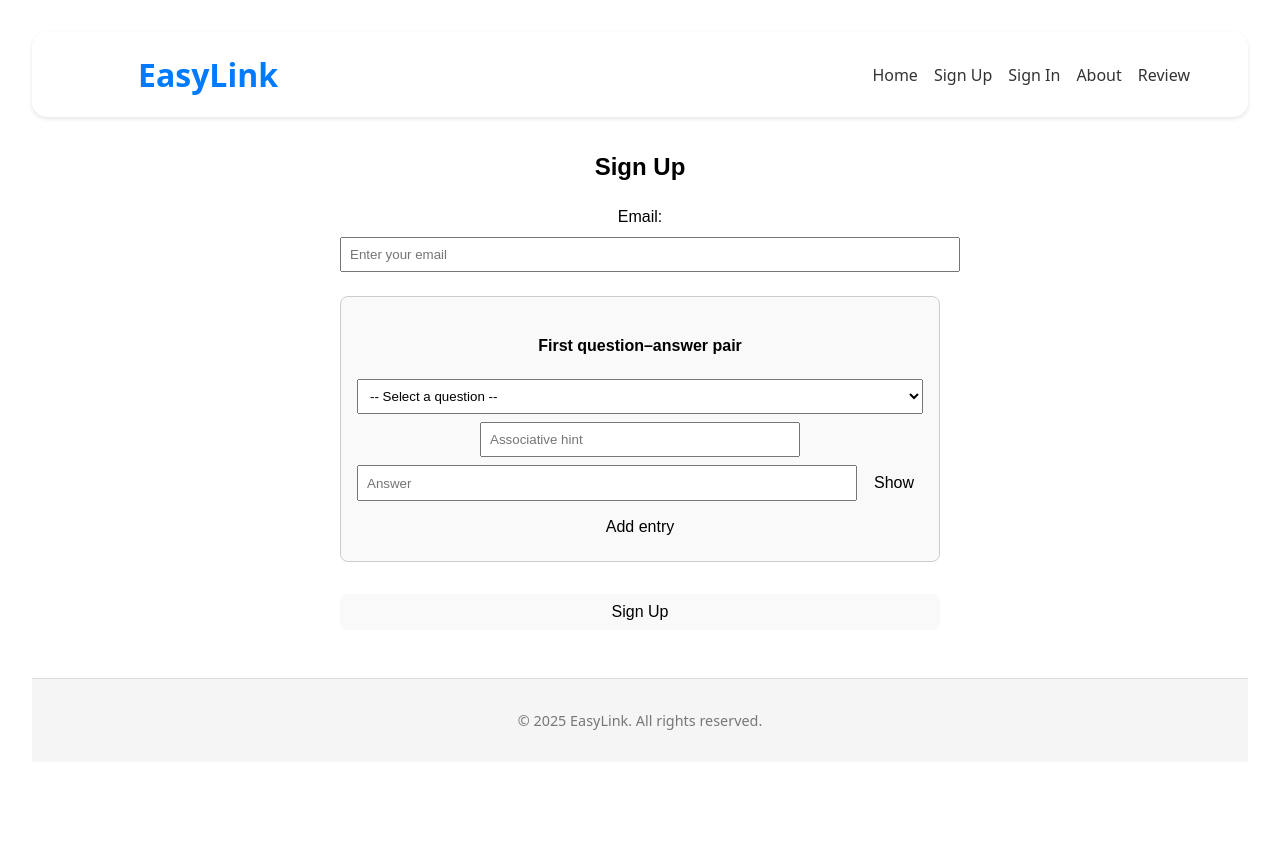
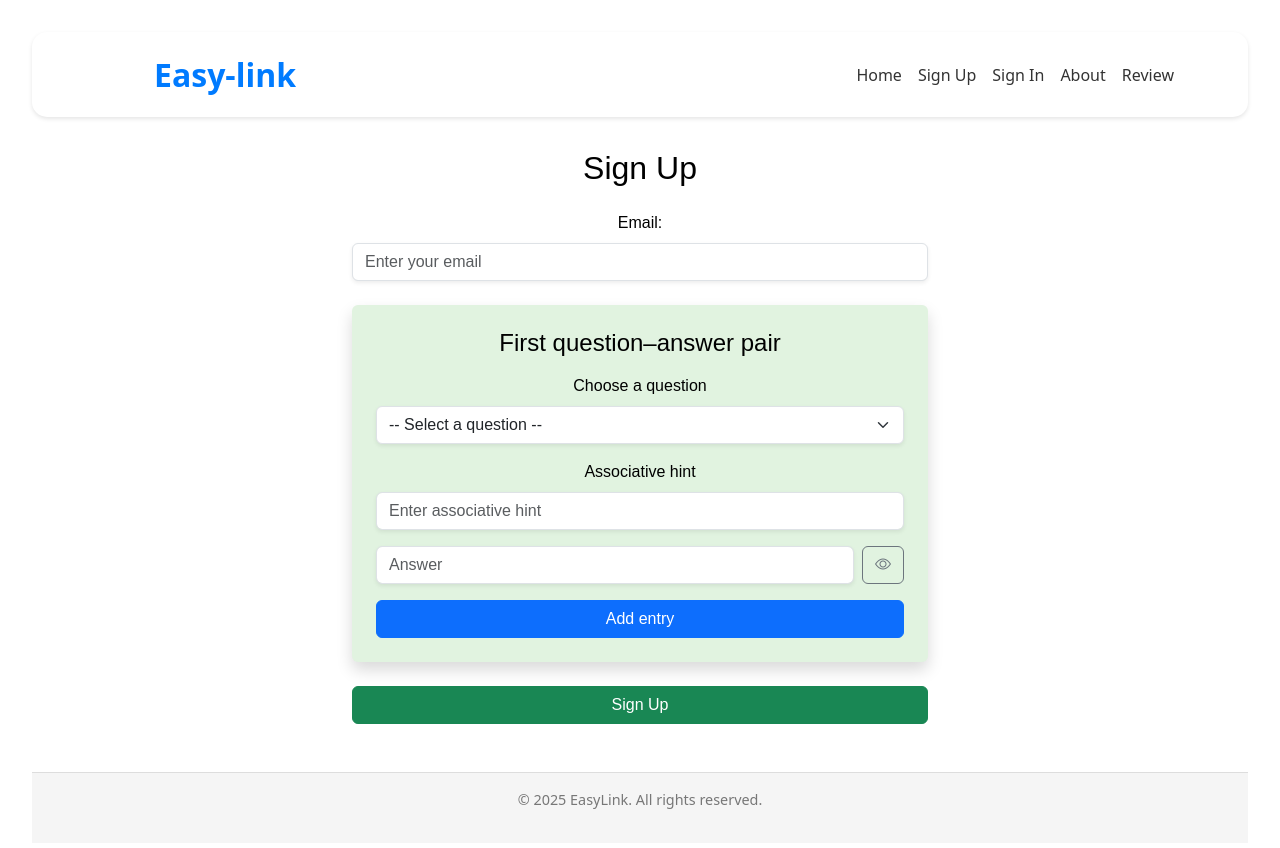
Before and after one commit to BestAltul/easylink-ui, a React (Vite) app in the folder easylink-ui/: page /signup in a window 1280 px wide. Shown: the top 848 px of the page. Before the commit the page ends 800 px from the top, so only its background shows below. Built offline with nearby package versions, Linux system fonts and the light colour scheme.

Commit message:
Profile modified, signUp

```diff
--- a/easylink-ui/package.json
+++ b/easylink-ui/package.json
@@ -10,6 +10,8 @@
     "preview": "vite preview"
   },
   "dependencies": {
+    "bootstrap": "^5.3.5",
+    "bootstrap-icons": "^1.11.3",
     "react": "^19.0.0",
     "react-dom": "^19.0.0",
     "react-router-dom": "^7.5.1"
--- a/easylink-ui/src/components/Header.jsx
+++ b/easylink-ui/src/components/Header.jsx
@@ -6,7 +6,9 @@ function Header() {
   return (
     <header className="header">
       <div className="header__container">
-        <Link to="/" className="logo">EasyLink</Link>
+        <Link to="/" className="logo">
+          Easy-link
+        </Link>
         <nav className="nav">
           <Link to="/">Home</Link>
           <Link to="/signup">Sign Up</Link>
--- a/easylink-ui/src/components/Profile.jsx
+++ b/easylink-ui/src/components/Profile.jsx
@@ -1,10 +1,63 @@
 import React from "react";
 
 export default function Profile() {
+  const handleHoverIn = (e) => {
+    e.currentTarget.style.backgroundColor = "#e9eff5";
+    e.currentTarget.style.boxShadow = "0 10px 20px rgba(0, 0, 0, 0.15)";
+    e.currentTarget.style.transform = "translateY(-5px)";
+  };
+
+  const handleHoverOut = (e) => {
+    e.currentTarget.style.backgroundColor = "#f4f6f9";
+    e.currentTarget.style.boxShadow = "0 .125rem .25rem rgba(0,0,0,.075)";
+    e.currentTarget.style.transform = "translateY(0)";
+  };
+
+  const cards = [
+    {
+      title: "💼 Business",
+      text: "Share your professional profile, work-related info and business vibes.",
+    },
+    {
+      title: "🧍 Personal",
+      text: "Highlight your interests, hobbies, and personal vibe stories.",
+    },
+    {
+      title: "🎯 Other",
+      text: "Store and share everything else — events, projects, creative ideas.",
+    },
+  ];
+
   return (
-    <div style={{ textAlign: "center" }}>
-      <h2>Welcome to your profile!</h2>
-      <p>This is your personal dashboard.</p>
+    <div className="container py-5">
+      <div className="text-center bg-light p-5 rounded shadow mb-5">
+        <h2 className="mb-4">Welcome to your Vibe account!</h2>
+        <p className="lead text-muted">
+          This is your personal dashboard. Manage your interests, hobbies,
+          groups, and communities — and share what matters with others through
+          different types of Vibes.
+        </p>
+      </div>
+
+      <div className="row text-center">
+        {cards.map((card, index) => (
+          <div className="col-md-4 mb-4" key={index}>
+            <div
+              className="rounded p-4 h-100 shadow-sm"
+              style={{
+                backgroundColor: "#f4f6f9",
+                transition: "all 0.3s ease",
+                cursor: "pointer",
+              }}
+              onMouseEnter={handleHoverIn}
+              onMouseLeave={handleHoverOut}
+            >
+              <h5 className="mb-2">{card.title}</h5>
+              <p className="text-muted mb-0">{card.text}</p>
+            </div>
+          </div>
+        ))}
+      </div>
     </div>
   );
 }
--- a/easylink-ui/src/components/SignUp.jsx
+++ b/easylink-ui/src/components/SignUp.jsx
@@ -1,4 +1,6 @@
 import { useState, useEffect } from "react";
+import "bootstrap/dist/css/bootstrap.min.css";
+import "bootstrap-icons/font/bootstrap-icons.css";
 
 function SignUp() {
   const [email, setEmail] = useState("");
@@ -97,41 +99,38 @@ function SignUp() {
   };
 
   return (
-    <section>
-      <h2>Sign Up</h2>
+    <section className="container mt-4">
+      <h2 className="mb-4">Sign Up</h2>
 
-      <div style={{ marginBottom: "1.5rem" }}>
-        <label style={{ display: "block", marginBottom: "0.5rem" }}>
+      <div className="mb-4">
+        <label htmlFor="emailInput" className="form-label">
           Email:
         </label>
         <input
           type="email"
+          id="emailInput"
+          className="form-control rounded shadow-sm"
           value={email}
           onChange={(e) => setEmail(e.target.value)}
           placeholder="Enter your email"
-          style={{ width: "100%", padding: "0.5rem" }}
         />
       </div>
 
       <div
-        style={{
-          border: "1px solid #ccc",
-          padding: "1rem",
-          borderRadius: "8px",
-          marginBottom: "1rem",
-          backgroundColor: "#f9f9f9",
-        }}
+        className="p-4 rounded shadow mb-4"
+        style={{ backgroundColor: "#e1f3e0" }}
       >
-        <h4>{getPairTitle(entriesList.length)}</h4>
+        <h4 className="mb-3">{getPairTitle(entriesList.length)}</h4>
 
+        <div className="mb-3">
+          <label htmlFor="questionSelect" className="form-label">
+            Choose a question
+          </label>
           <select
+            className="form-select rounded shadow-sm"
+            id="questionSelect"
             onChange={handleSelectQuestion}
             value={selectedQuestion}
-          style={{
-            width: "100%",
-            padding: "0.5rem",
-            marginBottom: "0.5rem",
-          }}
           >
             <option value="">-- Select a question --</option>
             <option value="custom">Enter your own question</option>
@@ -141,56 +140,57 @@ function SignUp() {
               </option>
             ))}
           </select>
+        </div>
 
         {customQuestionVisible && (
+          <div className="mb-3">
+            <label htmlFor="customQuestion" className="form-label">
+              Your custom question
+            </label>
             <input
               type="text"
+              className="form-control rounded shadow-sm"
+              id="customQuestion"
               value={realQuestion}
               onChange={(e) => setRealQuestion(e.target.value)}
               placeholder="Enter your own question"
-            style={{
-              width: "100%",
-              padding: "0.5rem",
-              marginBottom: "0.5rem",
-            }}
             />
+          </div>
         )}
 
+        <div className="mb-3">
+          <label htmlFor="associativeHint" className="form-label">
+            Associative hint
+          </label>
           <input
             type="text"
+            className="form-control rounded shadow-sm"
+            id="associativeHint"
             value={associativeQuestion}
             onChange={(e) => setAssociativeQuestion(e.target.value)}
-        placeholder="Associative hint"
-        style={{
-          width: "100%",
-          maxWidth: "300px",
-          padding: "0.5rem",
-          marginBottom: "0.5rem",
-        }}
+            placeholder="Enter associative hint"
           />
+        </div>
 
-
-        <div style={{ display: "flex", marginBottom: "0.5rem" }}>
+        <div className="d-flex align-items-center mb-3">
           <input
             type={showAnswer ? "text" : "password"}
+            className="form-control rounded shadow-sm"
             value={answerText}
             onChange={(e) => setAnswerText(e.target.value)}
             placeholder="Answer"
-            style={{ flex: 1, padding: "0.5rem" }}
           />
           <button
             type="button"
             onClick={() => setShowAnswer(!showAnswer)}
-            style={{ marginLeft: "0.5rem", padding: "0.5rem" }}
+            className="btn btn-outline-secondary ms-2"
+            title={showAnswer ? "Hide answer" : "Show answer"}
           >
-            {showAnswer ? "Hide" : "Show"}
+            <i className={`bi ${showAnswer ? "bi-eye-slash" : "bi-eye"}`}></i>
           </button>
         </div>
 
-        <button
-          onClick={handleAdd}
-          style={{ width: "100%", padding: "0.5rem" }}
-        >
+        <button className="btn btn-primary w-100" onClick={handleAdd}>
           Add entry
         </button>
       </div>
@@ -198,26 +198,18 @@ function SignUp() {
       {entriesList.length > 0 && (
         <button
           onClick={() => setShowEntries(!showEntries)}
-          style={{
-            marginBottom: "1rem",
-            padding: "0.5rem",
-            width: "100%",
-            backgroundColor: "#eee",
-            border: "1px solid #ccc",
-            borderRadius: "4px",
-            cursor: "pointer",
-          }}
+          className="btn btn-light border-dark w-100 mb-3"
         >
           {showEntries ? "Hide entries" : "Show entries"}
         </button>
       )}
 
       {showEntries && entriesList.length > 0 && (
-        <div style={{ marginBottom: "1rem" }}>
+        <div className="mb-3">
           <h4>Your entries:</h4>
-          <ul>
+          <ul className="list-group">
             {entriesList.map((entry, i) => (
-              <li key={i} style={{ marginBottom: "0.5rem" }}>
+              <li key={i} className="list-group-item">
                 <div>
                   <strong>Question:</strong> {entry.realQuestion} <br />
                   <strong>Hint:</strong> {entry.associativeQuestion} <br />
@@ -225,15 +217,7 @@ function SignUp() {
                 </div>
                 <button
                   onClick={() => handleRemove(i)}
-                  style={{
-                    marginTop: "0.3rem",
-                    padding: "0.2rem 0.5rem",
-                    color: "white",
-                    backgroundColor: "red",
-                    border: "none",
-                    borderRadius: "4px",
-                    cursor: "pointer",
-                  }}
+                  className="btn btn-sm btn-danger mt-2"
                 >
                   ✕ Remove
                 </button>
@@ -243,10 +227,7 @@ function SignUp() {
         </div>
       )}
 
-      <button
-        onClick={handleSignup}
-        style={{ marginTop: "1rem", padding: "0.5rem", width: "100%" }}
-      >
+      <button className="btn btn-success w-100" onClick={handleSignup}>
         Sign Up
       </button>
     </section>
--- a/easylink-ui/src/main.jsx
+++ b/easylink-ui/src/main.jsx
@@ -3,6 +3,8 @@ import ReactDOM from "react-dom/client";
 import { BrowserRouter } from "react-router-dom";
 import App from "./App.jsx";
 import "./index.css";
+import "bootstrap/dist/css/bootstrap.min.css";
+import "bootstrap-icons/font/bootstrap-icons.css";
 
 ReactDOM.createRoot(document.getElementById("root")).render(
   <React.StrictMode>
```
Also changed, not shown: 1 other file (tests, documents, lock files or other folders). Lines whose indentation alone changed are shown as unchanged.
